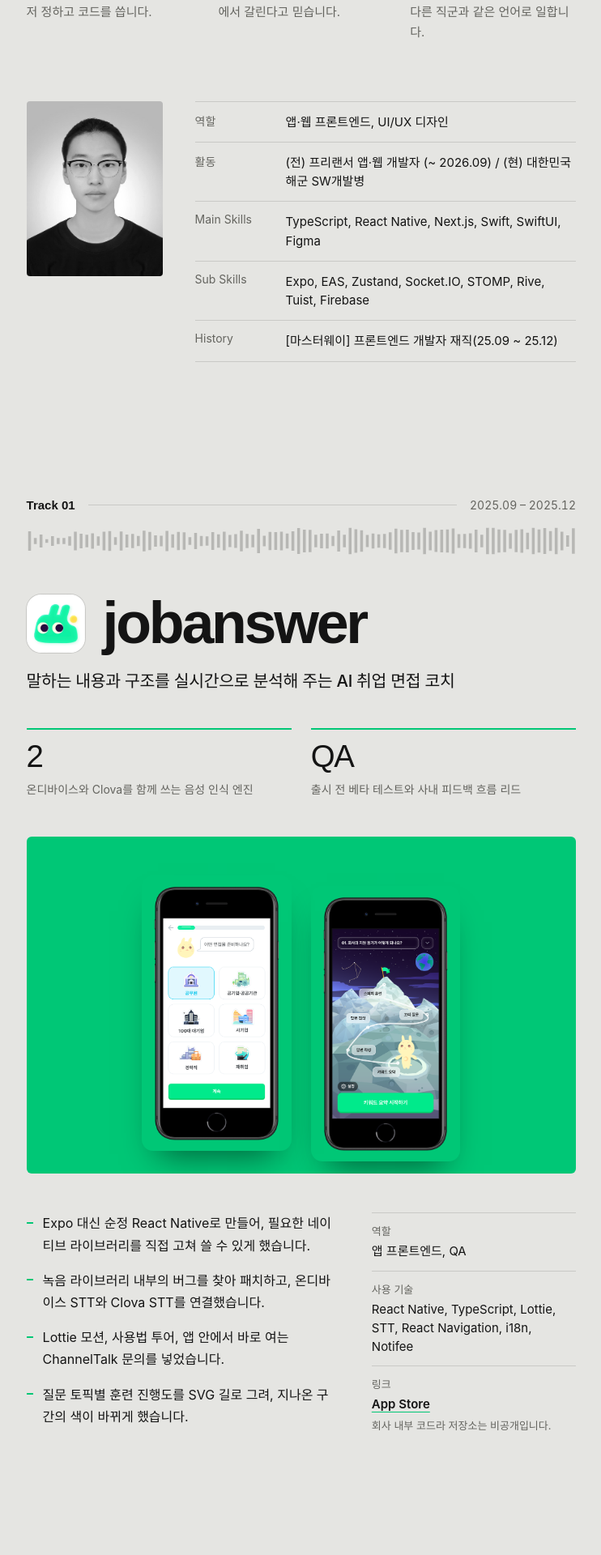
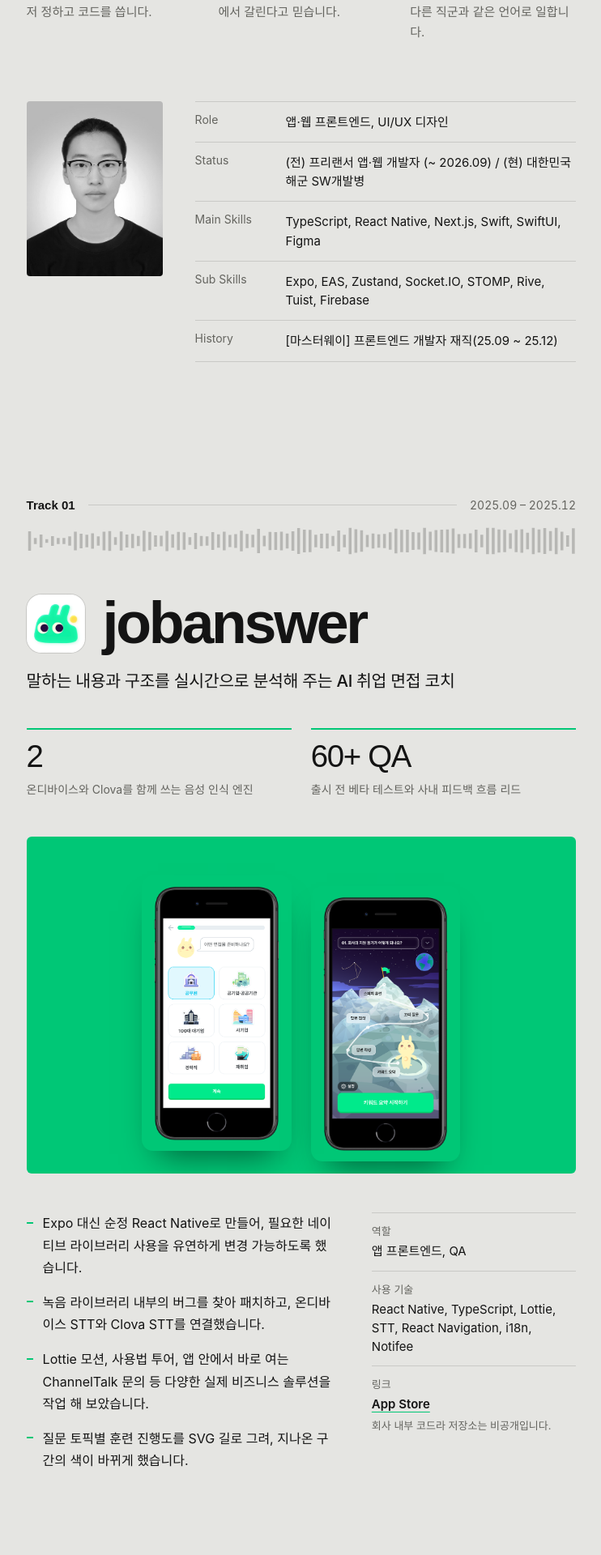
Before and after one commit to 4rNe5/recortfolio, a Next.js app: page / in a window 1280 px wide. Shown: the part 980-2900 px from the top of the page at 81% size, without its empty margins (505-1247 px from the left). Built offline with nearby package versions, Linux system fonts and the light colour scheme; a web font is replaced by a local one.

Commit message:
edit : palette & jobanswer

```diff
--- a/src/content/portfolio.ts
+++ b/src/content/portfolio.ts
@@ -42,8 +42,8 @@
     { name: "LinkedIn", handle: "in/4rNe5", href: "https://www.linkedin.com/in/4rNe5" },
     { name: "Instagram", handle: "@4_rne5", href: "https://www.instagram.com/4_rne5/" },
     { name: "Telegram", handle: "@ar_oi_op", href: "https://t.me/ar_oi_op" },
-    { name: "Discord", handle: "프로필 열기", href: "https://www.discord.com/users/796907962811285506" },
-    { name: "Notion", handle: "이전 포트폴리오", href: "http://4rne5-portfolio.kro.kr" },
+    { name: "Discord", handle: "@4_rne5", href: "https://www.discord.com/users/796907962811285506" },
+    { name: "Notion", handle: "구) 포트폴리오", href: "http://4rne5-portfolio.kro.kr" },
   ],
   lede: "앱과 웹의 프론트엔드, 그리고 그 위에서 느껴지는 사용자 경험을 만듭니다.",
   principles: [
@@ -52,8 +52,8 @@
     { t: "포지션을 넘나들며", d: "디자인과 PM을 직접 맡아 봐서, 다른 직군과 같은 언어로 일합니다." },
   ],
   credits: [
-    { k: "역할", v: "앱·웹 프론트엔드, UI/UX 디자인" },
-    { k: "활동", v: "(전) 프리랜서 앱·웹 개발자 (~ 2026.09) / (현) 대한민국 해군 SW개발병" },
+    { k: "Role", v: "앱·웹 프론트엔드, UI/UX 디자인" },
+    { k: "Status", v: "(전) 프리랜서 앱·웹 개발자 (~ 2026.09) / (현) 대한민국 해군 SW개발병" },
     { k: "Main Skills", v: "TypeScript, React Native, Next.js, Swift, SwiftUI, Figma" },
     { k: "Sub Skills", v: "Expo, EAS, Zustand, Socket.IO, STOMP, Rive, Tuist, Firebase" },
     { k: "History", v: "[마스터웨이] 프론트엔드 개발자 재직(25.09 ~ 25.12)" },
@@ -75,12 +75,12 @@
     tagline: "말하는 내용과 구조를 실시간으로 분석해 주는 AI 취업 면접 코치",
     facts: [
       { v: "2", l: "온디바이스와 Clova를 함께 쓰는 음성 인식 엔진" },
-      { v: "QA", l: "출시 전 베타 테스트와 사내 피드백 흐름 리드" },
+      { v: "60+ QA", l: "출시 전 베타 테스트와 사내 피드백 흐름 리드" },
     ],
     did: [
-      "Expo 대신 순정 React Native로 만들어, 필요한 네이티브 라이브러리를 직접 고쳐 쓸 수 있게 했습니다.",
+      "Expo 대신 순정 React Native로 만들어, 필요한 네이티브 라이브러리 사용을 유연하게 변경 가능하도록 했습니다.",
       "녹음 라이브러리 내부의 버그를 찾아 패치하고, 온디바이스 STT와 Clova STT를 연결했습니다.",
-      "Lottie 모션, 사용법 투어, 앱 안에서 바로 여는 ChannelTalk 문의를 넣었습니다.",
+      "Lottie 모션, 사용법 투어, 앱 안에서 바로 여는 ChannelTalk 문의 등 다양한 실제 비즈니스 솔루션을 작업 해 보았습니다.",
       "질문 토픽별 훈련 진행도를 SVG 길로 그려, 지나온 구간의 색이 바뀌게 했습니다.",
     ],
     stack: ["React Native", "TypeScript", "Lottie", "STT", "React Navigation", "i18n", "Notifee"],
@@ -104,10 +104,11 @@
     icon: "/assets/ttak-icon.png",
     period: "2024.08 – 2024.09",
     role: "1인 개발 — 기획, 디자인, 프론트, 백엔드",
-    tagline: "리듬게이머 사이의 유행이 식기 전에 출시한 반응속도 측정·랭킹 앱",
+    tagline: "게이머들 사이의 반짝 유행이 식기 전에 출시한 반응속도 측정·랭킹 앱",
     facts: [
       { v: "60ms", l: "기기별 입력 지연 보정으로 개선한 측정 정확도" },
-      { v: "1인", l: "기획부터 앱스토어 출시까지" },
+      { v: "1인", l: "기획, 디자인, 개발 전부 한번에" },
+      { v: "4시간", l: "기획부터 앱스토어 출시까지" }
     ],
     did: [
       "기기마다 다른 입력 지연을 보정하는 타이밍 로직을 만들었습니다.",
@@ -140,7 +141,7 @@
     ],
     did: [
       "위치 권한 요청 횟수를 제어하고, GPS 시간 초과와 오류에 단계적으로 대응하게 했습니다.",
-      "주소 등록 흐름을 단계별로 다시 설계해 배달 위치를 정확하게 받습니다.",
+      "외국인들의 잦은 주소오류 해결을 위해 주소 등록 흐름을 단계별, 맟춤으로 다시 설계해 배달 위치를 정확하게 받습니다.",
       "업로드 전에 이미지의 형식과 크기를 검사하고, 새로고침해도 상태가 남도록 했습니다.",
       "로고부터 배너까지 맡아, 베트남 사용자에 맞춘 언어와 음식 사진이 돋보이는 절제된 UI로 만들었습니다.",
     ],
@@ -166,9 +167,10 @@
       { v: "1등", l: "2024 DGSW 나르샤 프로젝트 최종 평가회" },
     ],
     did: [
-      "팀원을 직접 비교해 모으고, 브레인스토밍으로 서비스를 기획했습니다.",
-      "생성 대기열과 진행 상황을 보여 줘, 기다리는 시간도 경험의 일부로 만들었습니다.",
-      "피드백을 받아 채팅형 UI를 질의응답형으로 다시 만들어 결과물과 UX를 함께 끌어올렸습니다.",
+      "팀원을 직접 스카웃해가며 모으고, 브레인스토밍과 아이디어 쌓기를 주도하며 팀원과 함깨 서비스를 기획했습니다.",
+      "생성 대기열과 진행 상황을 실시간으로 보여주어, 기다리는 시간도 경험의 일부로 만들었습니다.",
+      "FLUX.1 모델을 구동하기 위해 교내에 On-premise AI 서버를 구축하고, WebUI를 이용해 Quality 개선 작업을 진행하였습니다",
+      "피드백을 받아 채팅형 UI를 질의응답형으로 다시 만들어 결과물 퀄리티와 UX를 함께 끌어올렸습니다.",
       "앱 디자인과 컬러 시스템, 애니메이션·햅틱 흐름을 설계했습니다.",
     ],
     stack: ["Swift", "SwiftUI", "Rive", "Socket.IO", "Alamofire", "Tuist"],
```
